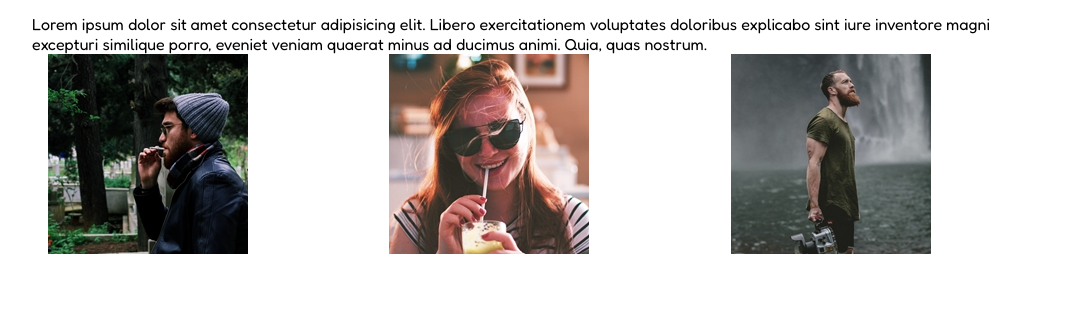
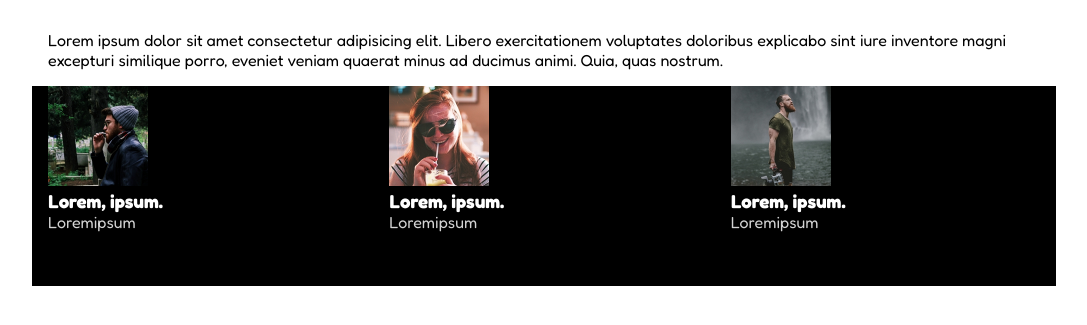
Before and after one commit to LiciaLicari/html-css-float-cards_take1-OBVIOUSLY_WRONG, a plain HTML site: page index.html in a window 1280 px wide. Shown: the part 57-382 px from the top of the page, without its empty margins (96-1183 px from the left). Drawn offline with Linux system fonts and the light colour scheme.

Commit message:
add h3, span, a, fix color in css file

```diff
--- a/index.html
+++ b/index.html
@@ -10,28 +10,28 @@
 <link rel="preconnect" href="https://fonts.gstatic.com" crossorigin>
 <link href="https://fonts.googleapis.com/css2?family=Fredoka:wght@300;400;500;600;700&display=swap" rel="stylesheet">
 </head>
-<body>
+<body class="debug">
     <main class="container">
         <h1>Meet Our Team</h1>
         <p>Lorem ipsum dolor sit amet consectetur adipisicing elit. Libero exercitationem voluptates doloribus explicabo sint iure inventore magni excepturi similique porro, eveniet veniam quaerat minus ad ducimus animi. Quia, quas nostrum.</p>
-        <div class="row">
+        <div class="row text-left clearfix" >
             <div class="col">
                 <img src="./assets/img/male1.png" alt="">
-                <h3></h3>
-                <span></span>
-                <a></a>
+                <h3>Lorem, ipsum.</h3>
+                <span>Loremipsum</span>
+                <a>loremipsu@lorem.com</a>
             </div>
             <div class="col">
                 <img src="./assets/img/female1.png" alt="">
-                <h3></h3>
-                <span></span>
-                <a></a>
+                <h3>Lorem, ipsum.</h3>
+                <span>Loremipsum</span>
+                <a>loremipsu@lorem.com</a>
             </div>
             <div class="col">
                 <img src="./assets/img/male2.png" alt="">
-                <h3></h3>
-                <span></span>
-                <a></a>
+                <h3>Lorem, ipsum.</h3>
+                <span>Loremipsum</span>
+                <a>loremipsu@lorem.com</a>
             </div>
 
         </div>
--- a/style.css
+++ b/style.css
@@ -15,17 +15,45 @@ body{
     margin: auto;
 }
 
+p{
+    padding: 1rem;
+}
+
 .col{
     float: left;
+    width: 360px;
+    height: 100px;
     width: calc(100% / 3);
     padding: 0 1rem;
 }
 
 img{
-    max-width: 100%;
+    width: 100px;
+}
+
+.text-left{
+    text-align: left;
 }
 
 h1{
     color: e5306f;
     padding: 1rem 0;
 }
+
+h3{
+    color: white;
+}
+
+span{
+    color: lightgray
+}
+
+.clearfix::after{
+    content: "";
+    display: table;
+    clear: both;
+}
+.debug .col{
+    height: 200px;
+    background-color: black;
+}
```
